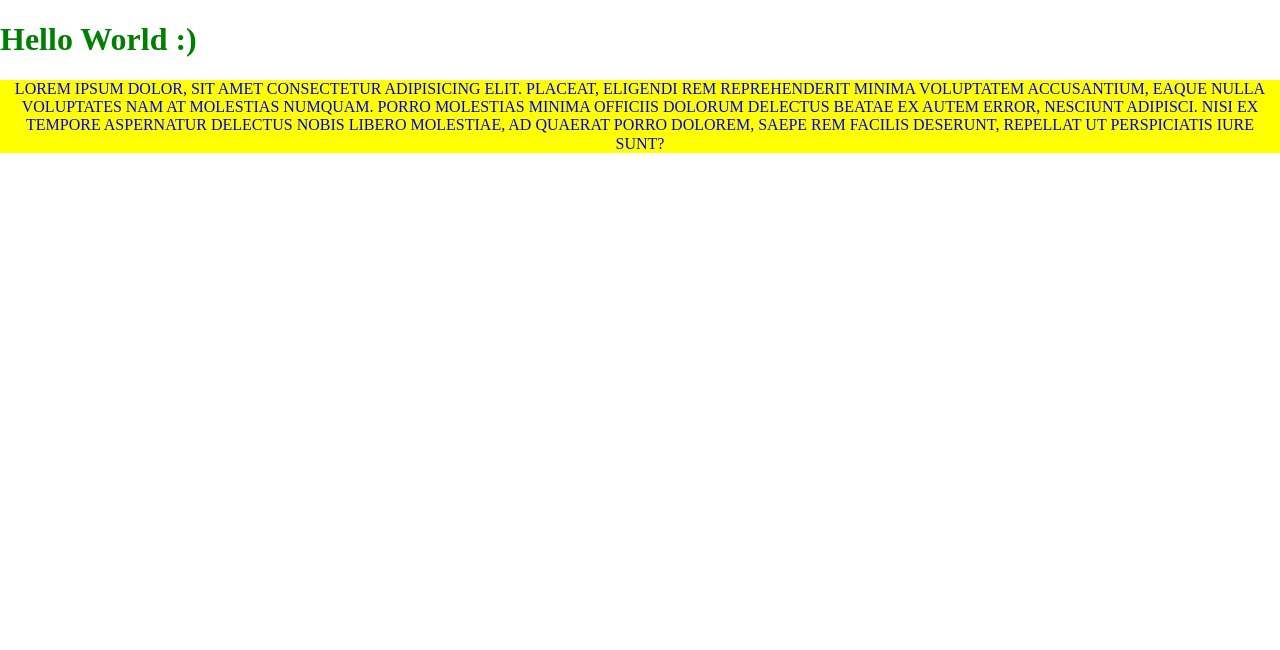
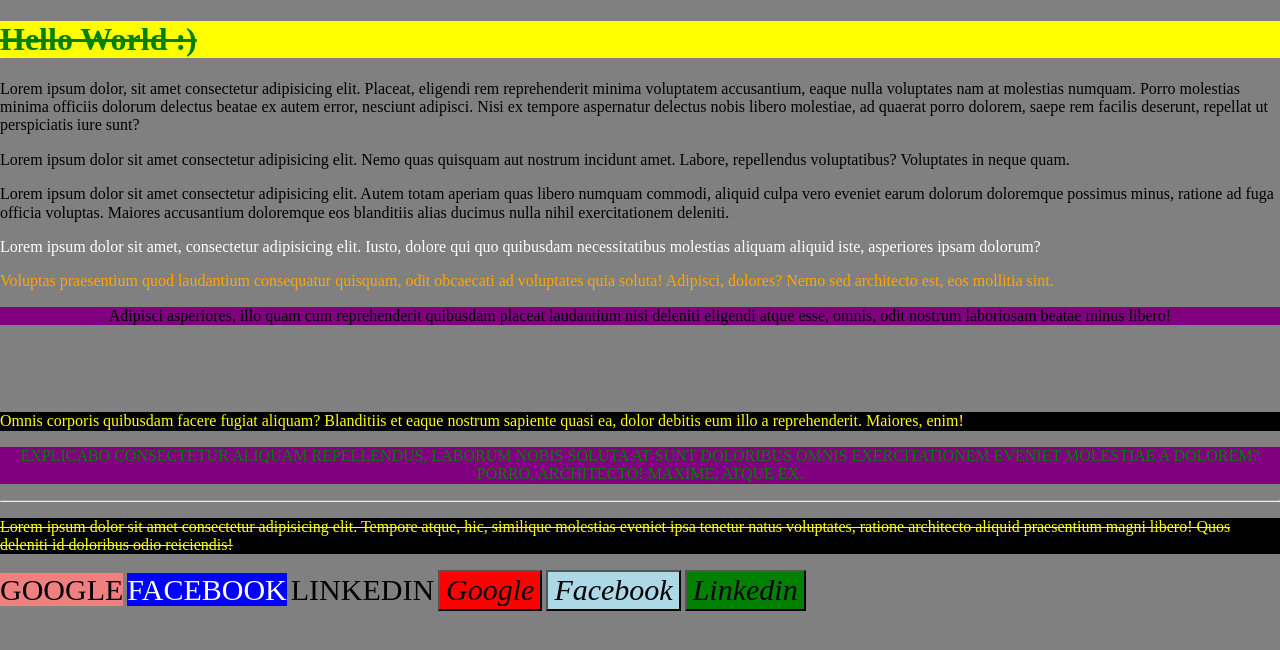
Before and after one commit to zenmarshy1103/myproject3jan2023, a plain HTML site: page index.html in a window 1280 px wide. Drawn offline with Linux system fonts and the light colour scheme.

Commit message:
shared classes and ids

```diff
--- a/index.html
+++ b/index.html
@@ -11,7 +11,7 @@
     <title>Project 3</title>
   </head>
   <body>
-    <h1 style="">Hello World :)</h1>
+    <h1 id="main-heading" class="line-through">Hello World :)</h1>
     <p>
       Lorem ipsum dolor, sit amet consectetur adipisicing elit. Placeat,
       eligendi rem reprehenderit minima voluptatem accusantium, eaque nulla
@@ -20,5 +20,65 @@
       aspernatur delectus nobis libero molestiae, ad quaerat porro dolorem,
       saepe rem facilis deserunt, repellat ut perspiciatis iure sunt?
     </p>
+    <p>
+      Lorem ipsum dolor sit amet consectetur adipisicing elit. Nemo quas
+      quisquam aut nostrum incidunt amet. Labore, repellendus voluptatibus?
+      Voluptates in neque quam.
+    </p>
+    <p>
+      Lorem ipsum dolor sit amet consectetur adipisicing elit. Autem totam
+      aperiam quas libero numquam commodi, aliquid culpa vero eveniet earum
+      dolorum doloremque possimus minus, ratione ad fuga officia voluptas.
+      Maiores accusantium doloremque eos blanditiis alias ducimus nulla nihil
+      exercitationem deleniti.
+    </p>
+    <p class="text">
+      <!-- p*5> lorem  make 5 tags of paragraph tag with lorem inside-->
+      Lorem ipsum dolor sit amet, consectetur adipisicing elit. Iusto, dolore
+      qui quo quibusdam necessitatibus molestias aliquam aliquid iste,
+      asperiores ipsam dolorum?
+    </p>
+    <p class="text-alt">
+      Voluptas praesentium quod laudantium consequatur quisquam, odit obcaecati
+      ad voluptates quia soluta! Adipisci, dolores? Nemo sed architecto est, eos
+      mollitia sint.
+    </p>
+    <p class="text-3">
+      Adipisci asperiores, illo quam cum reprehenderit quibusdam placeat
+      laudantium nisi deleniti eligendi atque esse, omnis, odit nostrum
+      laboriosam beatae minus libero!
+    </p>
+    <br />
+    <br />
+    <br />
+    <p id="text">
+      Omnis corporis quibusdam facere fugiat aliquam? Blanditiis et eaque
+      nostrum sapiente quasi ea, dolor debitis eum illo a reprehenderit.
+      Maiores, enim!
+    </p>
+    <p id="some-id">
+      <!-- one ID name can only be used once, as they are unique -->
+      Explicabo consectetur aliquam repellendus, laborum nobis soluta at sunt
+      doloribus omnis exercitationem eveniet molestiae a dolorem? Porro,
+      architecto! Maxime, atque ex.
+    </p>
+    <hr />
+    <p id="text" class="line-through">
+      <!-- This way is incorrect for web designer-->
+      Lorem ipsum dolor sit amet consectetur adipisicing elit. Tempore atque,
+      hic, similique molestias eveniet ipsa tenetur natus voluptates, ratione
+      architecto aliquid praesentium magni libero! Quos deleniti id doloribus
+      odio reiciendis!
+    </p>
+    <!-- CSS shoule be made out of classes -->
+    <!--Combine classes-->
+    <a class="link link-goog" href="https://www.google.com">google</a>
+    <a class="link link-fb" href="https://www.facebook.com">facebook</a>
+    <a class="link"href="https://www.linkedin.com">linkedin</a>
+
+    <button class="btn btn-danger">google</button>
+    <button class="btn btn-info">facebook</button>
+    <button class="btn btn-success">linkedin</linkedin>
+    </button>
   </body>
 </html>
--- a/main.css
+++ b/main.css
@@ -1,10 +1,88 @@
+/*When making CSS make sure nothing repeats*/
+/*
+Repeated styling will be best to create a separate styling for it to make codes shorter and not repeated.
+
+*/
+
 h1 {
     color: green;
+    background-color: yellow;
 }
 
-p {
+/* p {
     color: blue;
-    background-color: yellow;
     text-align: center;
     text-transform: uppercase;
+} */
+
+.text {                      /*Class*/
+    color: white;
 }
+
+.text-alt {
+    color: orange;
+
+}
+
+.text-3 {
+    text-align: center;
+    background-color: purple;
+}
+
+#text {                       /*ID*/
+    background-color: black;
+    color: yellow;
+}
+
+#some-id {
+    text-align: center;
+    text-transform: uppercase;
+    color: green;
+    background-color: purple;
+}
+body {
+    background-color: grey;
+}
+
+.link {
+    color: black;
+    text-decoration: none;
+    text-transform: uppercase;
+    font-size: 30px;
+}
+
+.link-fb {
+    color: white;
+    background-color: blue;
+
+}
+
+.link-goog {
+    background-color: lightcoral;
+}
+
+.line-through {
+    text-decoration: line-through; /*underline, overline etc*/
+}
+
+.btn {
+    font-size: 30px;
+    font-style: italic;
+    text-transform: capitalize;
+}
+
+.btn-danger {
+    background-color: red;
+}
+
+.btn-warning {
+    background-color: yellow;
+}
+
+.btn-success {
+    background-color: green;
+}
+
+.btn-info {
+    background-color: lightblue;
+}
```
